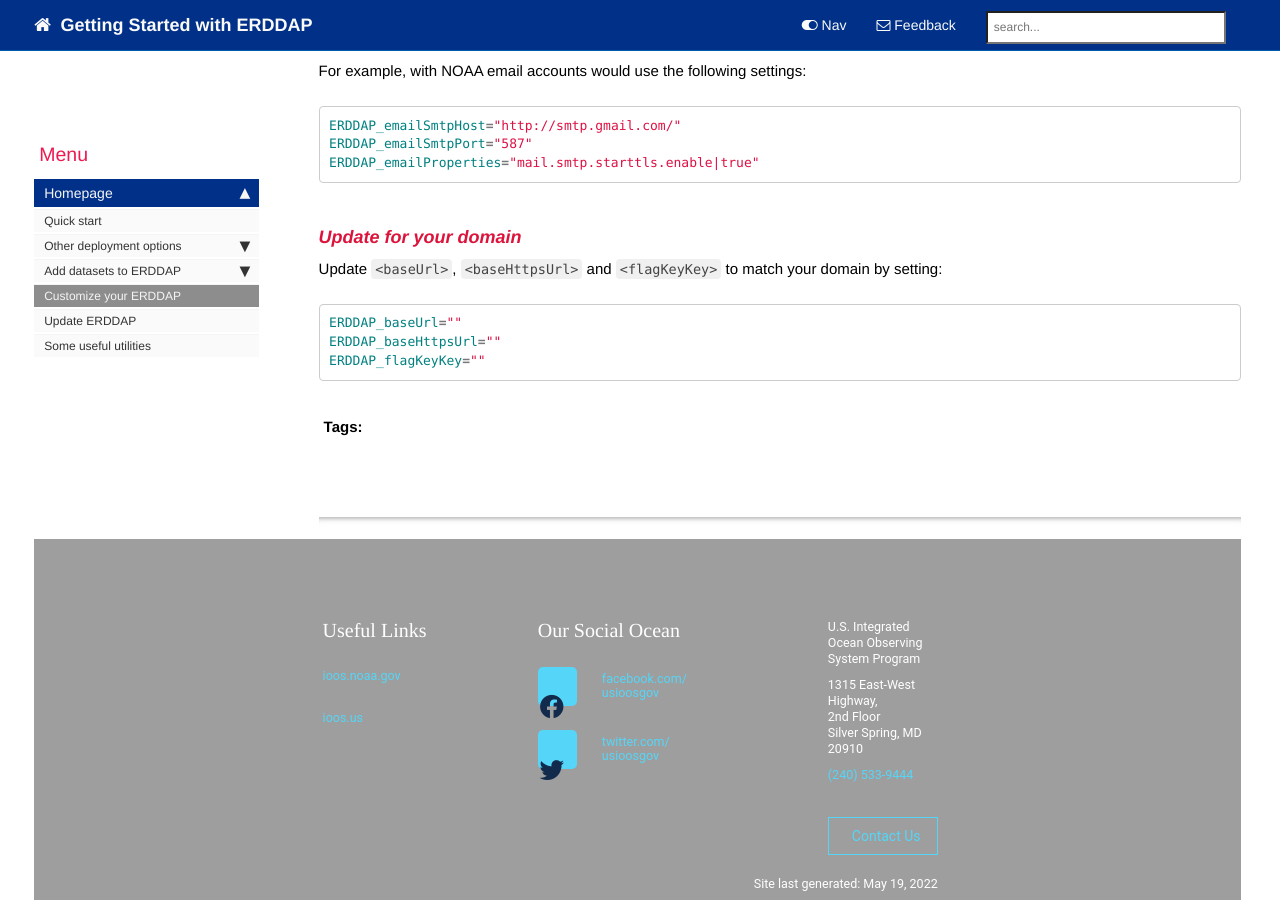
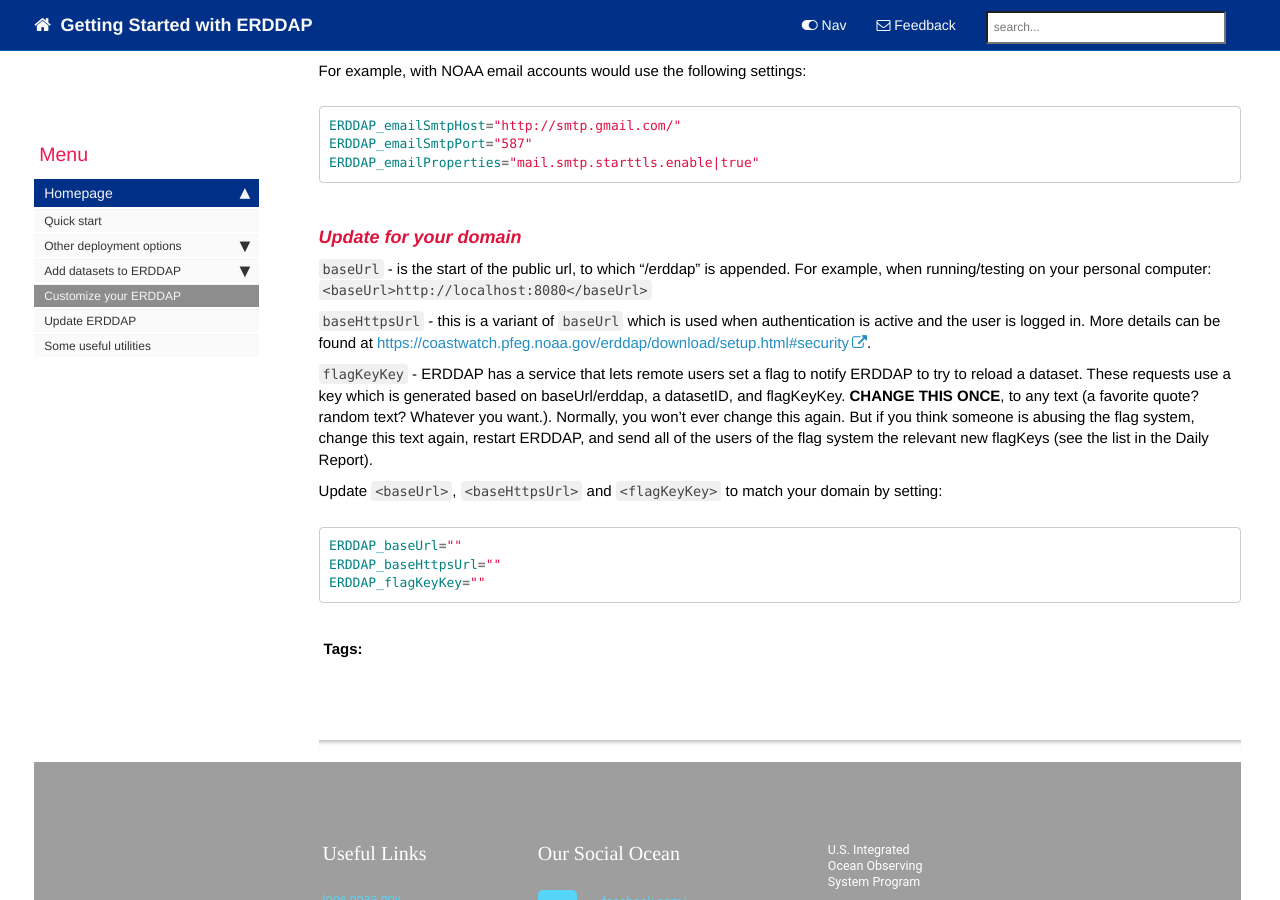
Before and after one commit to ioos/erddap-gold-standard, a Jekyll site: the page built from _docs/customize-erddap.md, in a window 1280 px wide and 900 px high, scrolled down 2134 px. Built offline with Jekyll 4.4.1, drawn with Linux system fonts in a browser that asks for light colours; nearby versions of some CDN libraries; comment, search, counter and statistics services are not loaded.

Commit message:
adding more detail for the domain settings

````diff
--- a/_docs/customize-erddap.md
+++ b/_docs/customize-erddap.md
@@ -92,6 +92,17 @@ ERDDAP_emailProperties="mail.smtp.starttls.enable|true"
 ```
 
 #### Update for your domain
+`baseUrl` - is the start of the public url, to which "/erddap" is appended. For example, when running/testing on your
+personal computer: `<baseUrl>http://localhost:8080</baseUrl>`
+
+`baseHttpsUrl` - this is a variant of `baseUrl` which is used when authentication is active and the user is logged in.
+More details can be found at <https://coastwatch.pfeg.noaa.gov/erddap/download/setup.html#security>.
+
+`flagKeyKey` - ERDDAP has a service that lets remote users set a flag to notify ERDDAP to try to reload a dataset. These
+requests use a key which is generated based on baseUrl/erddap, a datasetID, and flagKeyKey. **CHANGE THIS ONCE**, to any
+text (a favorite quote? random text? Whatever you want.). Normally, you won't ever change this again. But if you think
+someone is abusing the flag system, change this text again, restart ERDDAP, and send all of the users of the flag system
+the relevant new flagKeys (see the list in the Daily Report).
 
 Update `<baseUrl>`, `<baseHttpsUrl>` and `<flagKeyKey>` to match your domain by setting:
 
````
